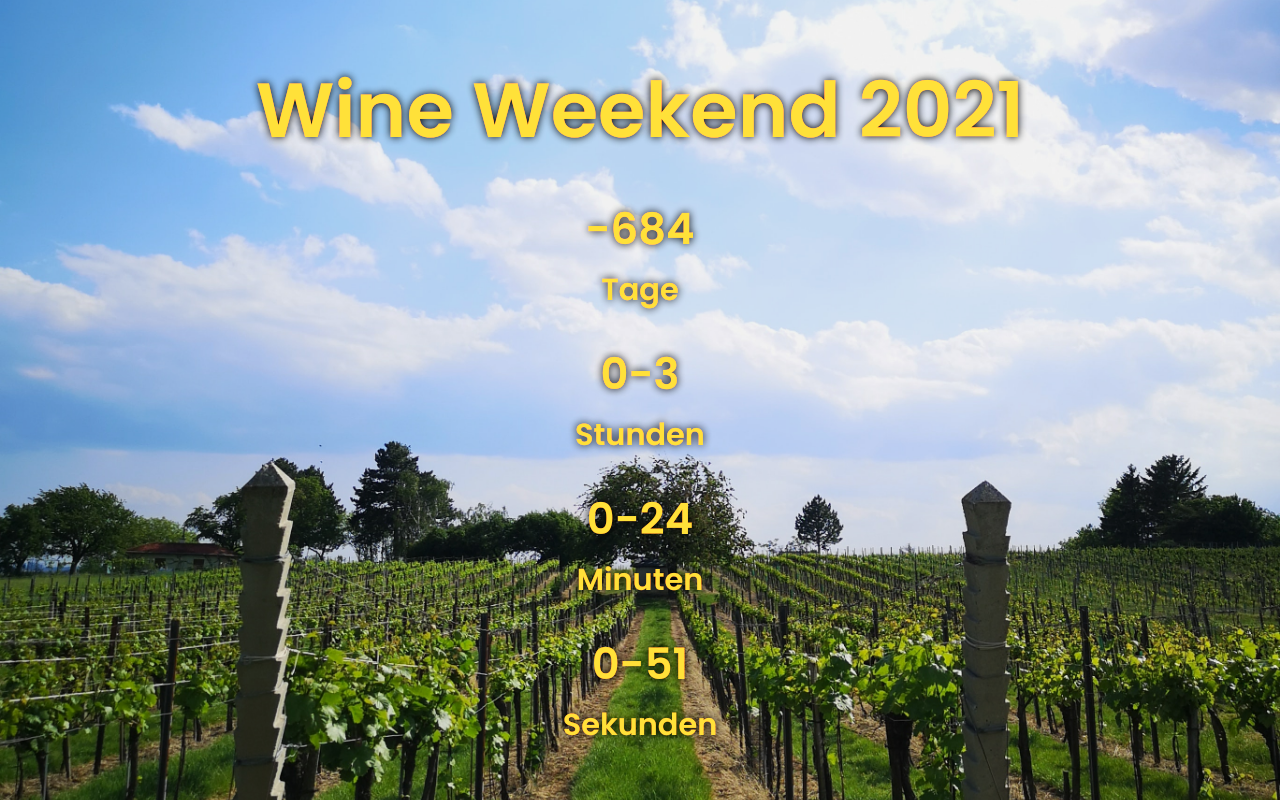
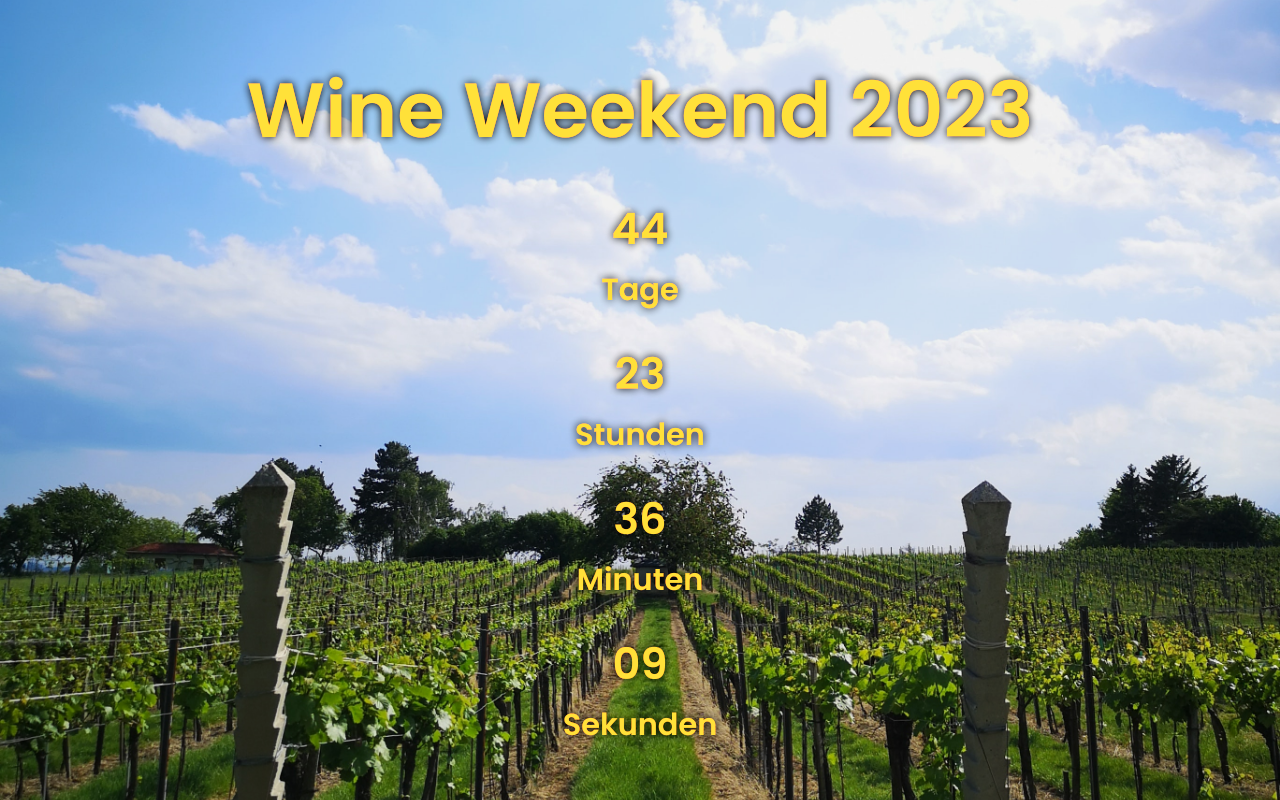
Before and after one commit to sikoob/wine-weekend, a plain HTML site: page index.html in a window 1280 px wide. Drawn offline with Linux system fonts and the light colour scheme.

Commit message:
update 2023

```diff
--- a/index.html
+++ b/index.html
@@ -11,7 +11,7 @@
 <body>
     <div class="countdown-container">
         <div class="countdown__heading">
-            <h1 >Wine Weekend 2021</h1>
+            <h1 >Wine Weekend 2023</h1>
         </div>
         <div class="countdown__timer">
             <div class="countdown__timer-element">
--- a/script.js
+++ b/script.js
@@ -3,13 +3,15 @@ const hoursElement =document.getElementById('hours');
 const minutesElement =document.getElementById('minutes');
 const secondsElement =document.getElementById('seconds');
 
-const newDate = "15 Oct 2021, 15:00";
+const newDate = "13 Oct 2023, 17:00";
 
 function countdown () {
     const currentDate =new Date();
     const newDate2 = new Date(newDate);
 
     const totalSeconds =(newDate2 - currentDate)/ 1000;
+
+    if (totalSeconds >= 0) {
 
     const days = Math.floor(totalSeconds / 3600 / 24); /* Math.floor sets full number */
     const hours = Math.floor(((totalSeconds/3600) % 24)); /* Module for hours here, how much is left until 24 is full */
@@ -20,6 +22,13 @@ function countdown () {
     hoursElement.innerHTML = formatTime(hours);
     minutesElement.innerHTML = formatTime(minutes);
     secondsElement.innerHTML = formatTime(seconds);
+
+    } else {
+    daysElement.innerHTML = 0;
+    hoursElement.innerHTML = 0;
+    minutesElement.innerHTML = 0;
+    secondsElement.innerHTML = 0;
+    };
 }
 
 function formatTime(time) {
```
